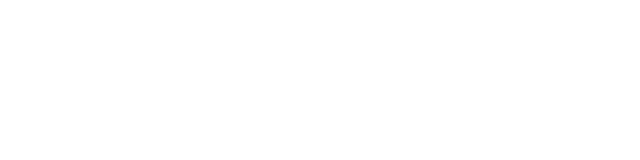
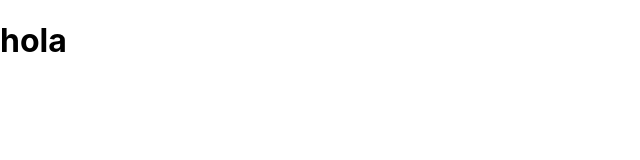
Before and after one commit to uchihamalolan/vite-react-ts, a React (Vite) app: page / in a window 1280 px wide. Shown: the top 160 px of the page, without its empty margins (0-640 px from the left). Built offline with nearby package versions, Linux system fonts and the light colour scheme.

Commit message:
enabling absolute imports

```diff
--- a/package.json
+++ b/package.json
@@ -21,7 +21,8 @@
     "husky": "^7.0.0",
     "prettier": "2.4.1",
     "typescript": "^4.3.2",
-    "vite": "^2.5.4"
+    "vite": "^2.5.4",
+    "vite-tsconfig-paths": "^3.3.17"
   },
   "lint-staged": {
     "*.{tsx,ts}": [
--- a/src/App.tsx
+++ b/src/App.tsx
@@ -1,9 +1,12 @@
-import React, { useState } from "react";
+import React from "react";
+import { Header } from "components/Header";
 
 function App() {
-  const [count, setCount] = useState(0);
-
-  return <div className="App"></div>;
+  return (
+    <div className="App">
+      <Header title="hola" />
+    </div>
+  );
 }
 
 export default App;
--- /dev/null
+++ b/src/components/Header.tsx
@@ -0,0 +1,5 @@
+import React from "react";
+
+export function Header({ title }: { title: string }) {
+  return <h1>{title}</h1>;
+}
--- a/tsconfig.json
+++ b/tsconfig.json
@@ -14,7 +14,8 @@
     "resolveJsonModule": true,
     "isolatedModules": true,
     "noEmit": true,
-    "jsx": "react"
+    "jsx": "react",
+    "baseUrl": "src",
   },
   "include": ["./src"]
 }
--- a/vite.config.ts
+++ b/vite.config.ts
@@ -1,7 +1,8 @@
 import { defineConfig } from "vite";
 import reactRefresh from "@vitejs/plugin-react-refresh";
+import tsconfigPaths from "vite-tsconfig-paths";
 
 // https://vitejs.dev/config/
 export default defineConfig({
-  plugins: [reactRefresh()],
+  plugins: [reactRefresh(), tsconfigPaths()],
 });
```
Also changed, not shown: 1 other file (tests, documents, lock files or other folders).
